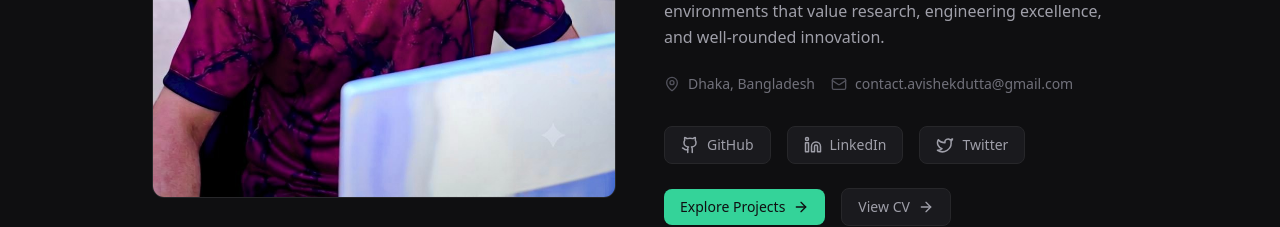
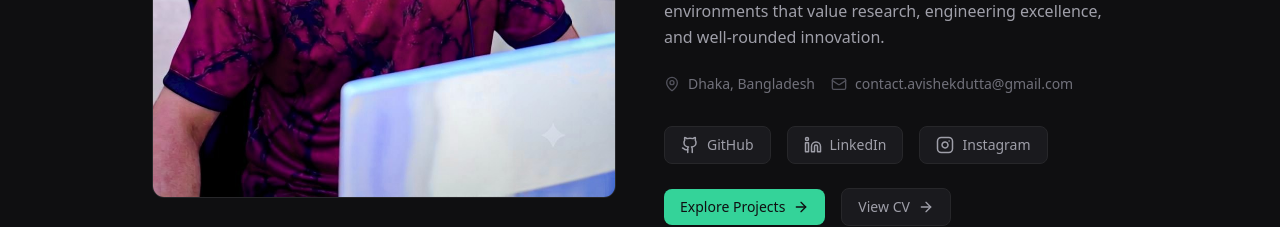
Before and after one commit to tyroruyk/tyroruyk.github.io, a React (Vite) app: page / in a window 1280 px wide. Shown: the part 1220-1447 px from the top of the page. Built offline with nearby package versions, Linux system fonts and the light colour scheme.

Commit message:
feat: Update social media links in PersonalIntro component

```diff
--- a/src/components/PersonalIntro.tsx
+++ b/src/components/PersonalIntro.tsx
@@ -1,12 +1,12 @@
 import { Link } from 'react-router-dom';
-import { Github, Linkedin, Twitter, MapPin, Mail, ArrowRight } from 'lucide-react';
+import { Github, Linkedin, Instagram, MapPin, Mail, ArrowRight } from 'lucide-react';
 import { profile } from '../data/profile';
 import Reveal from './Reveal';
 
 const socials = [
   { icon: Github, href: 'https://github.com/tyroruyk', label: 'GitHub' },
   { icon: Linkedin, href: 'https://www.linkedin.com/in/duttavishek', label: 'LinkedIn' },
-  { icon: Twitter, href: 'https://x.com/ADuttaDG', label: 'Twitter' },
+  { icon: Instagram, href: 'https://instagram.com/avishekdutta.0', label: 'Instagram' },
 ];
 
 const PersonalIntro = () => (
```
